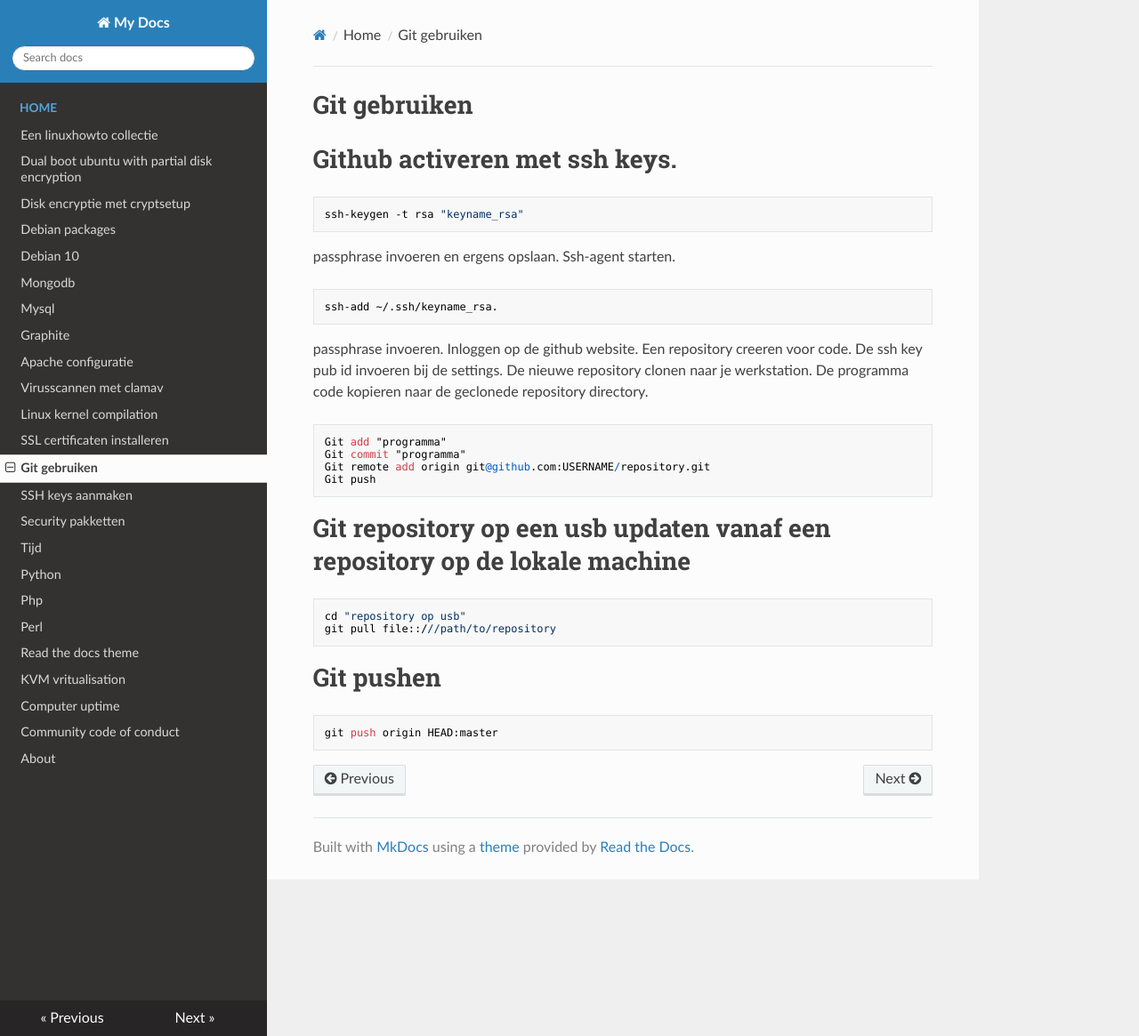
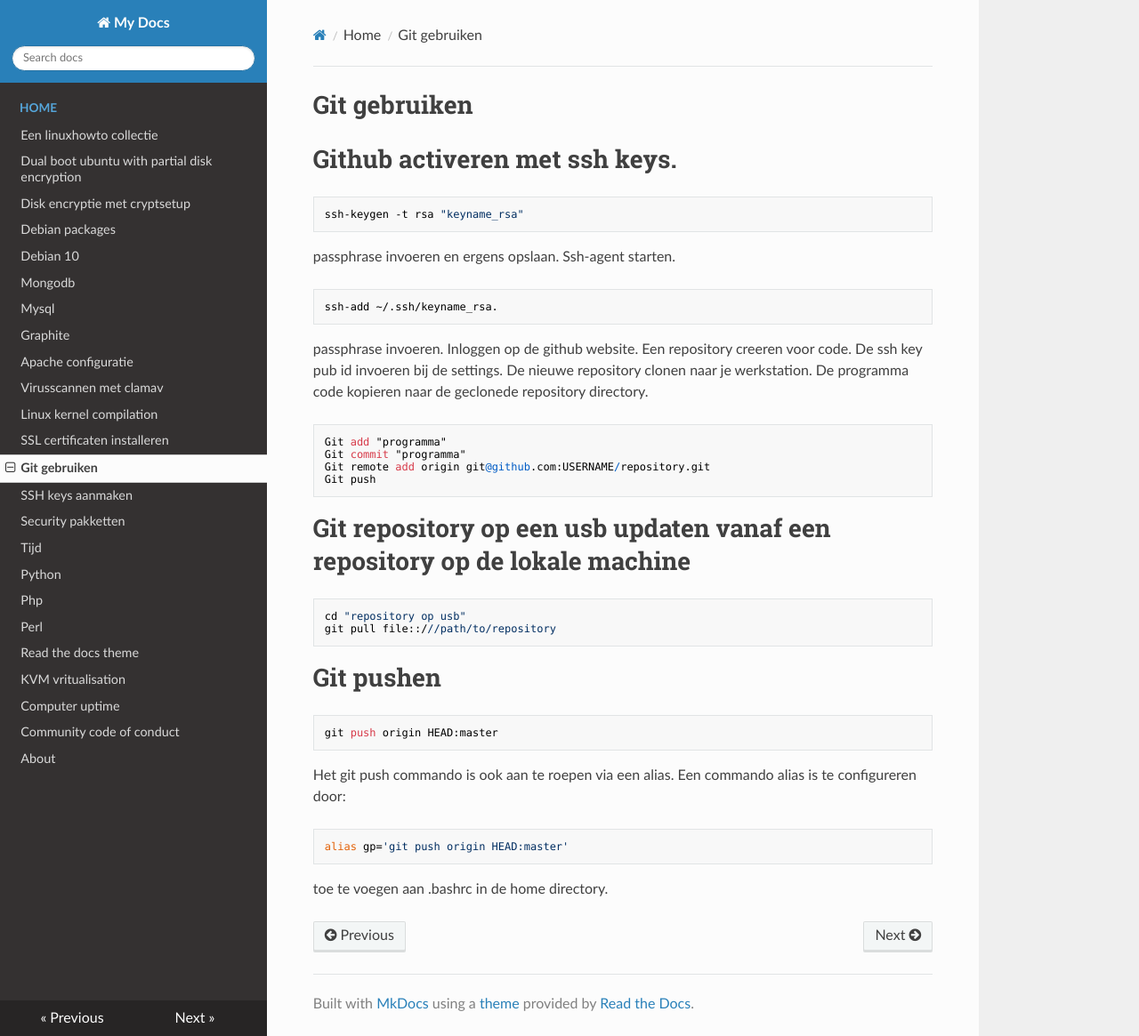
Before and after one commit to MatthewBuchananAstley/linuxhowto, an MkDocs documentation site: the page built from docs/git.md, in a window 1280 px wide and 1165 px high. Shown: the whole window at 89% size. Built offline with MkDocs 1.6.1, drawn with Linux system fonts in a browser that asks for light colours; nearby versions of some CDN libraries.

Commit message:
added git information

```diff
--- a/docs/git.md
+++ b/docs/git.md
@@ -29,3 +29,9 @@ De programma code kopieren naar de geclonede repository directory.
 # Git pushen
 
     git push origin HEAD:master
+
+Het git push commando is ook aan te roepen via een alias. Een commando alias is te configureren door:
+
+    alias gp='git push origin HEAD:master'
+
+toe te voegen aan .bashrc in de home directory.
```
